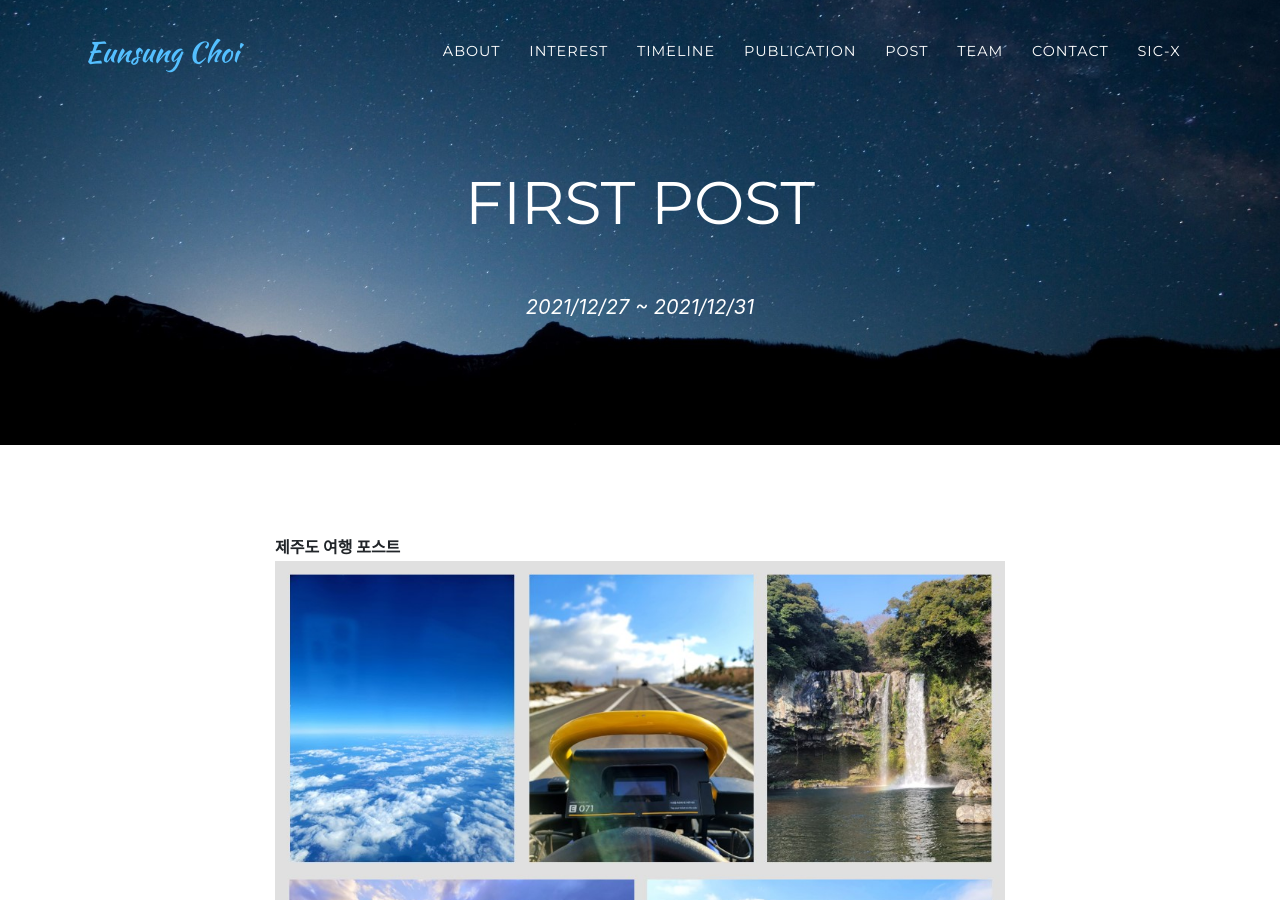
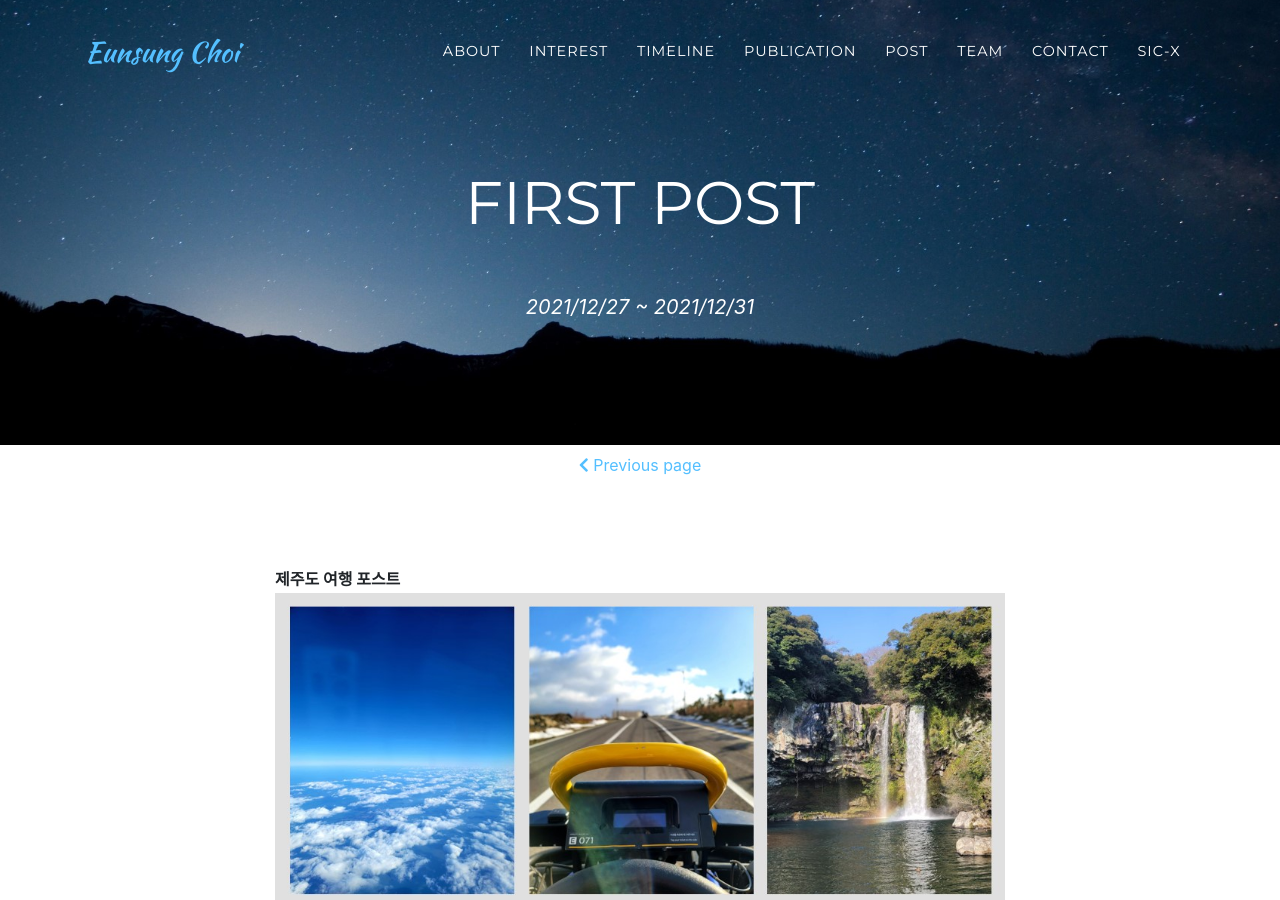
Before and after one commit to choices97/choices97.github.io, a Jekyll site: the page built from _posts/2021-12-27-travel-jeju.md, in a window 1280 px wide and 900 px high. Built offline with Jekyll 4.4.1, drawn with Linux system fonts in a browser that asks for light colours; some web fonts are replaced; comment, search, counter and statistics services are not loaded.

Commit message:
Update post.html

```diff
--- a/_layouts/post.html
+++ b/_layouts/post.html
@@ -30,9 +30,25 @@ document.getElementById("page-top").className="bg-light";
       <div class="col-lg-8 text-center">
 <!-- 	<h2 class="text-uppercase">{{ page.title }}</h2> -->
 <!--         <p class="item-intro text-muted">{{ page.subtitle }}</p> -->
+	<h2> </h2>
+	<a class="latest_posts-link" href="{{ site.baseurl }}/posts">
+		<i class="fas fa-chevron-left"></i>
+		{{ site.data.sitetext[site.locale].posts.closebutton | default: "Previous page" }}
+	</a>
+
 	<div align="justify">
 	  <p align="justify">{{ content }}</p>
 	</div>
+
+	<div class="text-center">
+	<button class="btn btn-primary" data-dismiss="modal" type="button" >
+	<a class="latest_posts-link" href="{{ site.baseurl }}/posts">
+		<i class="fas fa-chevron-left"></i>
+		{{ site.data.sitetext[site.locale].posts.postbutton | default: "All Posts" }}
+	</a>
+    	</button>
+	</div>
+
       </div>
     </div>
   </div>
```
